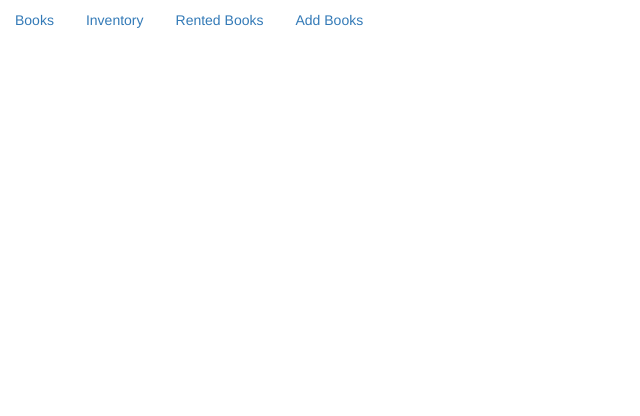
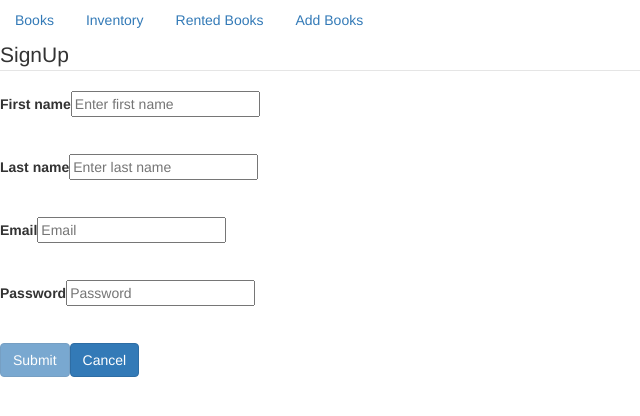
Before and after one commit to Alston-Dias/PSL-Mini-Project, an Angular app in the folder Books/: page /registration in a window 1280 px wide. Before the commit this address led to /. Shown: the top 416 px of the page, without its empty margins (0-640 px from the left). Built offline with nearby package versions, Linux system fonts and the light colour scheme.

Commit message:
Added registration component

```diff
--- a/Books/src/app/app-routing.module.ts
+++ b/Books/src/app/app-routing.module.ts
@@ -1,3 +1,4 @@
+import { RegistrationComponent } from './registration/registration.component';
 import { NgModule } from '@angular/core';
 import { RouterModule, Routes } from '@angular/router';
 import { AddbookComponent } from './addbook/addbook.component';
@@ -21,6 +22,10 @@ const routes: Routes = [
   {
     path:"addbooks",
     component: AddbookComponent
+  },
+  {
+    path:"registration",
+    component: RegistrationComponent
   }
 ];
 
--- a/Books/src/app/app.module.ts
+++ b/Books/src/app/app.module.ts
@@ -10,6 +10,7 @@ import { RentedbooksComponent } from './rentedbooks/rentedbooks.component';
 import { InventoryComponent } from './inventory/inventory.component';
 import { AddbookComponent } from './addbook/addbook.component';
 import { FormsModule, ReactiveFormsModule } from '@angular/forms';
+import { RegistrationComponent } from './registration/registration.component';
 
 @NgModule({
   declarations: [
@@ -18,7 +19,8 @@ import { FormsModule, ReactiveFormsModule } from '@angular/forms';
     BooksListComponent,
     RentedbooksComponent,
     InventoryComponent,
-    AddbookComponent
+    AddbookComponent,
+    RegistrationComponent
   ],
   imports: [
     BrowserModule,
--- /dev/null
+++ b/Books/src/app/registration/registration.component.html
@@ -0,0 +1,75 @@
+<div>
+    <div>
+
+        <form [formGroup]="signupForm">
+            <fieldset>
+                <legend>SignUp</legend>
+
+                <!--First name-->
+            <div class='form-group'>
+                <label for="FirstName">First name</label>
+                    <input type="text"
+                        id="firstName"
+                        placeholder="Enter first name" name="username" formControlName="firstname" >
+            </div>
+            <div *ngIf="signupForm.controls.firstname.invalid&&signupForm.controls.firstname.touched">
+            <div *ngIf="signupForm.controls.firstname.errors?.required">"Firstname is mandatory"</div>
+            </div>
+            <br>
+
+
+                 <!--Last name-->
+            <div class='form-group'>
+                <label for="LastName">Last name</label>
+                    <input type="text"
+                        id="lastName"
+                        placeholder="Enter last name" name="username" formControlName="lastname" >
+            </div>
+            <div *ngIf="signupForm.controls.lastname.invalid&&signupForm.controls.lastname.touched">
+            <div *ngIf="signupForm.controls.lastname.errors?.required">"Lastname is mandatory"</div>
+            </div>
+            <br>
+
+
+
+                 <!--Email-->
+            <div class="form-group">
+                <label for="inputEmail">Email</label>
+                <input type="text"
+                    id="inputEmail"
+                    placeholder="Email" name="email" formControlName="email" >
+            </div>
+
+            <div *ngIf="signupForm.controls.email.invalid && signupForm.controls.email.touched">Email is invalid</div>
+
+            <br>
+
+                 <!--Password-->
+            <div class="form-group">
+                <label for="inputPassword">Password</label>
+                     <input type="password"
+                     id="inputPassword"
+                     placeholder="Password"
+
+                      name="password" formControlName="password" >
+            </div>
+
+            <div *ngIf="signupForm.controls.password.invalid&&signupForm.controls.password.touched">
+                <div *ngIf="signupForm.controls.password.errors?.required">"Password is mandatory"</div>
+                <div *ngIf="signupForm.controls.password.errors?.minlength">"Password has to be minimum 6 characters"</div>
+            </div>
+
+
+            <br>
+                 <!--Buttons-->
+            <div class="form-group">
+                <label></label>
+                 <button type="submit" class="btn btn-primary" [disabled]="signupForm.invalid">Submit</button>
+                <!-- <button type="submit" class="btn btn-primary">Submit</button>  -->
+                <button type="reset" class="btn btn-primary" >Cancel</button>
+
+            </div>
+        </fieldset>
+        </form>
+    </div>
+</div>
--- /dev/null
+++ b/Books/src/app/registration/registration.component.ts
@@ -0,0 +1,37 @@
+import { Component, OnInit } from '@angular/core';
+import { FormControl, FormGroup, FormsModule, Validators,FormBuilder } from '@angular/forms';
+
+
+@Component({
+  selector: 'app-registration',
+  templateUrl: './registration.component.html',
+  styleUrls: ['./registration.component.css']
+})
+export class RegistrationComponent implements OnInit {
+
+  signupForm:FormGroup;
+
+
+  constructor(private fb: FormBuilder) {
+    this.signupForm=new FormGroup({
+
+
+     })
+  }
+
+
+  ngOnInit(){
+      this.signupForm=this.fb.group({
+        firstname:new FormControl('',[Validators.required]),
+        lastname:new FormControl('',[Validators.required]),
+        email : new FormControl('',[Validators.required,Validators.email]),
+        password:new FormControl('',[Validators.required,Validators.minLength(6)])
+
+      })}
+   get password(){
+     return this.signupForm.get('password');
+  }
+  get confirmpassword(){
+    return this.signupForm.get('confirmpassword');
+ }
+}
```
Also changed, not shown: Books/src/app/registration/registration.component.css (added), 2 other files (tests, documents, lock files or other folders).
